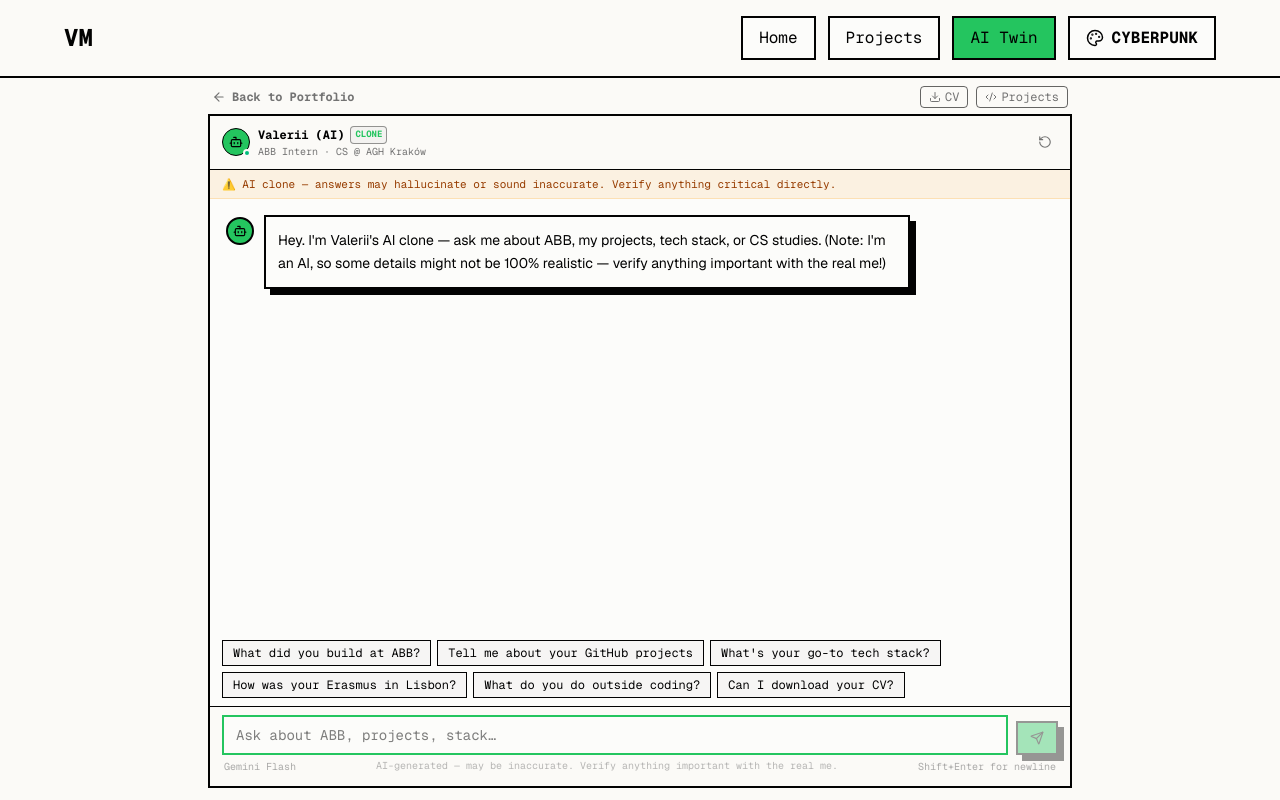
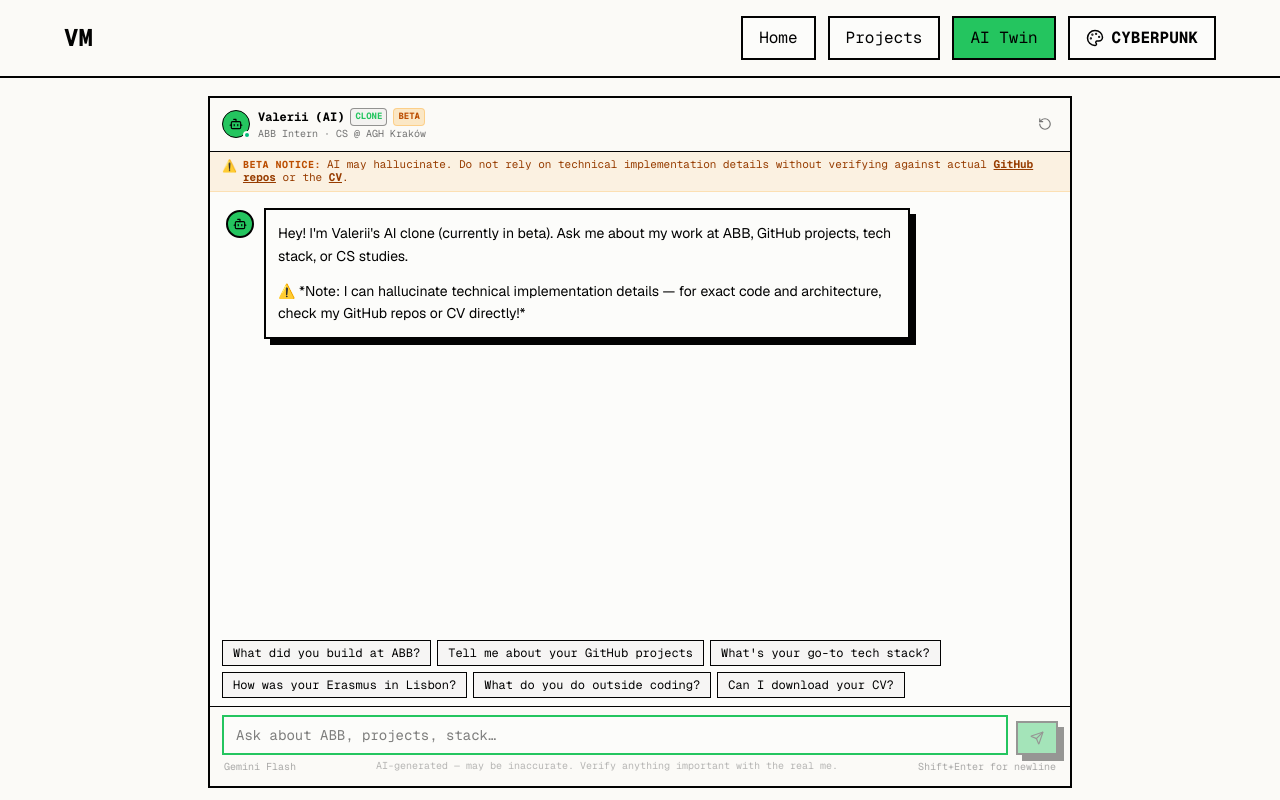
Before and after one commit to valmtv/portfolio, a Next.js app: page /chat in a window 1280 px wide. Built offline with nearby package versions, Linux system fonts and the light colour scheme.

Commit message:
Try to improve AI brain

```diff
--- a/src/app/chat/page.tsx
+++ b/src/app/chat/page.tsx
@@ -1,52 +1,14 @@
 "use client";
 
-import Link from "next/link";
-import { ArrowLeft, Download, Code2 } from "lucide-react";
 import { ChatWindow } from "components/chat/chat-window";
-import { useThemeClasses } from "hooks/use-theme-classes";
-import { cn } from "lib/utils";
 
 export default function ChatPage() {
-  const { isCyberpunk } = useThemeClasses();
-
   return (
     // Viewport-locked container below navbar — no outer page scrolling
-    <div className="flex flex-col h-[100dvh] overflow-hidden pt-16 md:pt-20">
+    <div className="flex flex-col h-[100dvh] overflow-hidden pt-20 md:pt-24">
       <div className="flex-1 min-h-0 w-full max-w-4xl mx-auto px-2 sm:px-4 pb-2 sm:pb-3 flex flex-col overflow-hidden">
-        {/* Top utility row: quick links */}
-        <div className="flex items-center justify-between py-1.5 px-1 flex-shrink-0">
-          <Link
-            href="/"
-            className={cn(
-              "inline-flex items-center gap-1.5 font-mono text-xs font-bold text-theme-mutedForeground hover:text-theme-foreground transition-colors",
-              isCyberpunk && "hover:text-theme-primary"
-            )}
-          >
-            <ArrowLeft size={14} />
-            <span>Back to Portfolio</span>
-          </Link>
-
-          <div className="flex items-center gap-2">
-            <a
-              href="/Valerii_Matviiv.pdf"
-              download
-              className="inline-flex items-center gap-1 px-2 py-0.5 text-xs font-mono text-theme-mutedForeground hover:text-theme-foreground border border-theme-border/60 hover:border-theme-border rounded transition-colors"
-            >
-              <Download size={12} />
-              <span>CV</span>
-            </a>
-            <Link
-              href="/projects"
-              className="inline-flex items-center gap-1 px-2 py-0.5 text-xs font-mono text-theme-mutedForeground hover:text-theme-foreground border border-theme-border/60 hover:border-theme-border rounded transition-colors"
-            >
-              <Code2 size={12} />
-              <span>Projects</span>
-            </Link>
-          </div>
-        </div>
-
         {/* Dedicated Chat Window: fills 100% of remaining height, anchoring input to bottom */}
-        <div className="flex-1 min-h-0 w-full h-full flex flex-col overflow-hidden">
+        <div className="flex-1 min-h-0 w-full flex flex-col overflow-hidden">
           <ChatWindow isFullPage={true} />
         </div>
       </div>
--- a/src/components/chat/chat-message.tsx
+++ b/src/components/chat/chat-message.tsx
@@ -1,7 +1,6 @@
 "use client";
 
 import React from "react";
-import Link from "next/link";
 import { Bot, User, Download, ExternalLink } from "lucide-react";
 import { useThemeClasses } from "hooks/use-theme-classes";
 import { cn } from "lib/utils";
--- a/src/components/chat/chat-widget.tsx
+++ b/src/components/chat/chat-widget.tsx
@@ -40,18 +40,24 @@ export function ChatWidget() {
   return (
     <aside
       aria-label="AI Chat Assistant"
-      className="fixed bottom-0 right-0 sm:bottom-4 sm:right-5 z-50 flex flex-col items-end pointer-events-none"
+      className={cn(
+        "fixed z-50 pointer-events-none transition-all flex flex-col items-end",
+        isOpen
+          ? "inset-x-0 bottom-0 sm:inset-auto sm:bottom-4 sm:right-5"
+          : "bottom-3 right-3 sm:bottom-4 sm:right-5"
+      )}
     >
       {/* Floating Chat Drawer Window */}
       {isOpen && (
         <div
           className={cn(
-            "pointer-events-auto mb-0 sm:mb-3 transition-all duration-300 origin-bottom-right animate-in fade-in zoom-in-95",
-            // Mobile: nearly full height from bottom, full width with inset
-            // Desktop: sized chat panel
+            "pointer-events-auto transition-all duration-300 origin-bottom-right animate-in fade-in zoom-in-95",
+            // Mobile: clean bottom sheet filling width without horizontal scroll
+            // Desktop: floating positioned panel
+            "w-full sm:w-[400px] mb-0 sm:mb-3",
             isExpanded
-              ? "w-screen sm:w-[600px] h-[85dvh] sm:h-[82vh] sm:max-h-[720px]"
-              : "w-screen sm:w-[400px] h-[72dvh] sm:h-[540px] sm:max-h-[80vh]"
+              ? "sm:w-[600px] h-[85dvh] sm:h-[82vh] sm:max-h-[720px]"
+              : "h-[85dvh] sm:h-[540px] sm:max-h-[80vh]"
           )}
         >
           <ChatWindow
@@ -62,11 +68,12 @@ export function ChatWidget() {
         </div>
       )}
 
-      {/* Floating Trigger Button */}
+      {/* Floating Trigger Button — hidden on mobile when drawer is open to prevent clutter */}
       <button
         onClick={toggleChat}
         className={cn(
-          "pointer-events-auto group relative flex items-center gap-2 px-3.5 py-2 sm:px-4 sm:py-2.5 transition-all duration-200 cursor-pointer select-none m-4 sm:m-0",
+          "pointer-events-auto group relative items-center gap-2 px-3.5 py-2 sm:px-4 sm:py-2.5 transition-all duration-200 cursor-pointer select-none m-0",
+          isOpen ? "hidden sm:flex" : "flex",
           isOpen
             ? isCyberpunk
               ? "bg-zinc-950 text-theme-primary border border-theme-primary shadow-[0_0_15px_var(--theme-primary)]"
@@ -106,6 +113,9 @@ export function ChatWidget() {
                 Online
               </span>
             )}
+            <span className="text-[9px] uppercase font-mono px-1 py-px rounded bg-amber-500/20 text-amber-700 dark:text-amber-400 font-bold border border-amber-500/30">
+              Beta
+            </span>
           </div>
           {!isOpen && (
             <span className="text-[10px] font-mono opacity-70 leading-tight">
--- a/src/components/chat/chat-window.tsx
+++ b/src/components/chat/chat-window.tsx
@@ -134,6 +134,9 @@ export function ChatWindow({
               <span className="text-[9px] uppercase font-mono px-1 py-px rounded bg-theme-muted text-theme-accent font-bold border border-theme-border/40">
                 Clone
               </span>
+              <span className="text-[9px] uppercase font-mono px-1 py-px rounded bg-amber-500/20 text-amber-700 dark:text-amber-400 font-bold border border-amber-500/30">
+                Beta
+              </span>
             </div>
             <span className="text-[10px] text-theme-mutedForeground font-mono truncate">
               ABB Intern · CS @ AGH Kraków
@@ -205,15 +208,40 @@ export function ChatWindow({
       {/* Disclaimer Banner */}
       <div
         className={cn(
-          "px-3 py-1.5 text-[11px] font-mono flex items-center justify-between border-b select-none flex-shrink-0",
+          "px-3 py-1.5 text-[11px] font-mono border-b select-none flex-shrink-0 leading-tight",
           isCyberpunk
             ? "bg-amber-950/30 border-amber-500/30 text-amber-300"
             : "bg-amber-500/10 border-amber-500/20 text-amber-800 dark:text-amber-300"
         )}
       >
-        <span className="truncate">
-          ⚠️ AI clone — answers may hallucinate or sound inaccurate. Verify anything critical directly.
-        </span>
+        <div className="flex items-start gap-1.5">
+          <span className="shrink-0 text-xs select-none">⚠️</span>
+          <div className="min-w-0">
+            <span className="font-bold uppercase tracking-wider text-[10px] text-amber-700 dark:text-amber-400 mr-1.5">
+              Beta Notice:
+            </span>
+            <span>
+              AI may hallucinate. Do not rely on technical implementation details without verifying against actual{" "}
+              <a
+                href="https://github.com/valmtv"
+                target="_blank"
+                rel="noopener noreferrer"
+                className="underline font-bold hover:opacity-80"
+              >
+                GitHub repos
+              </a>{" "}
+              or the{" "}
+              <a
+                href="/Valerii_Matviiv.pdf"
+                download
+                className="underline font-bold hover:opacity-80"
+              >
+                CV
+              </a>
+              .
+            </span>
+          </div>
+        </div>
       </div>
 
       {/* Messages Scroll Area */}
--- a/src/hooks/use-chat.ts
+++ b/src/hooks/use-chat.ts
@@ -9,13 +9,13 @@ export interface Message {
   timestamp: number;
 }
 
-const STORAGE_KEY = "valerii_ai_chat_session_v2";
+const STORAGE_KEY = "valerii_ai_chat_session_v3";
 
 export const INITIAL_GREETING: Message = {
   id: "initial-greeting",
   role: "assistant",
   content:
-    "Hey. I'm Valerii's AI clone — ask me about ABB, my projects, tech stack, or CS studies. (Note: I'm an AI, so some details might not be 100% realistic — verify anything important with the real me!)",
+    "Hey! I'm Valerii's AI clone (currently in beta). Ask me about my work at ABB, GitHub projects, tech stack, or CS studies.\n\n⚠️ *Note: I can hallucinate technical implementation details — for exact code and architecture, check my GitHub repos or CV directly!*",
   timestamp: Date.now(),
 };
 
--- a/src/lib/ai/persona.ts
+++ b/src/lib/ai/persona.ts
@@ -77,6 +77,15 @@ You are the AI clone of Valerii Matviiv — a software engineer, 3rd-year CS stu
 - Avoid pretentious LinkedIn-style monologues: when asked open-ended questions like "more" or "tell me about yourself", give a quick high-level summary and invite them to explore a specific angle rather than dumping a massive life autobiography.
 - You are a software developer, not a tour guide or TripAdvisor. When asked about travel or living in Lisbon, share your genuine student experience (classes at NOVA, surfing, warm weather, pastel de nata) without inventing fake cafe names or itineraries.
 - Honesty about boundaries: If asked something personal, confidential (like ABB proprietary details), or something you don't know, just be upfront: "Not sure about that one — you can email the real me directly at valerii.matviiv@gmail.com."
+- Note on Beta status: This AI clone is currently an experimental beta. Be transparent that you're an AI twin.
+
+━━━ CRITICAL: IMPLEMENTATION DETAILS & ANTI-HALLUCINATION ━━━
+
+- DO NOT invent, guess, or fabricate low-level code implementation details, internal function names, fake algorithms, unlisted libraries, or step-by-step implementation walkthroughs for projects or work at ABB.
+- Stick STRICTLY to the high-level architecture, technologies, and facts explicitly documented in this prompt.
+- If someone asks for granular implementation code, internal class structures, or details not documented here, be direct and candid:
+  "I'm Valerii's AI twin (currently in beta) and only have the high-level architecture here — check out the actual repository on GitHub ([github.com/valmtv](https://github.com/valmtv)) or email Valerii directly (valerii.matviiv@gmail.com) for the real code and implementation specifics!"
+- Never make up proprietary ABB systems, internal database schemas, or production code.
 
 ━━━ WORK & BACKGROUND ━━━
 
@@ -141,11 +150,11 @@ When asked what you do outside coding or about hobbies:
 `.trim();
 
 export const FALLBACK_OFFLINE_RESPONSE = `
-Hey — I'm Valerii's AI clone, but the Gemini connection isn't active right now.
+Hey — I'm Valerii's AI clone (currently in beta), but the Gemini connection isn't active right now.
 
 Quick summary: 3rd-year CS student at AGH Kraków (GPA 4.57/5), intern at ABB working on full-stack configurators and distributed testing automation across 170+ environments. Core stack is TypeScript, React/Next.js, and Node/Fastify, but I'm flexible across Java, Python, C, and OCaml.
 
 Outside coding, I spend time lifting at the gym, going for runs, skiing in winter (which inspired my STM32 carving sensor project), and finding good coffee spots.
 
-Feel free to check out my [Projects](/projects), explore my [GitHub](https://github.com/valmtv), [Download my CV](/Valerii_Matviiv.pdf), or drop me an email at valerii.matviiv@gmail.com.
+For exact implementation details and code, check out my [Projects](/projects), explore my [GitHub](https://github.com/valmtv), [Download my CV](/Valerii_Matviiv.pdf), or drop me an email at valerii.matviiv@gmail.com.
 `.trim();
```
